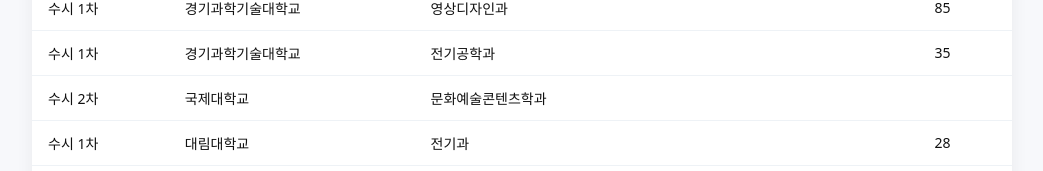
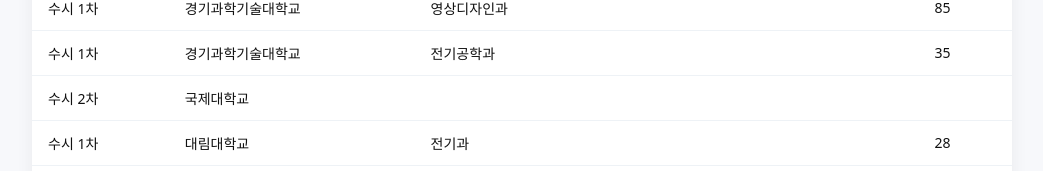
Before and after one commit to Yousoo68/TQAnivP, a plain HTML site: page index.html in a window 1280 px wide. Shown: the part 155-326 px from the top of the page, without its empty margins (118-1161 px from the left). Drawn offline with Linux system fonts and the light colour scheme.

Commit message:
Update index.html

```diff
--- a/index.html
+++ b/index.html
@@ -267,7 +267,7 @@
         <tr>
           <td data-label="수시">수시 2차</td>
           <td data-label="대학교명">국제대학교</td>
-          <td data-label="학과명">문화예술콘텐츠학과</td>
+          <td data-label="학과명"></td>
           <td data-label="예비번호" class="center"></td>
         </tr>
       </tbody>
```
